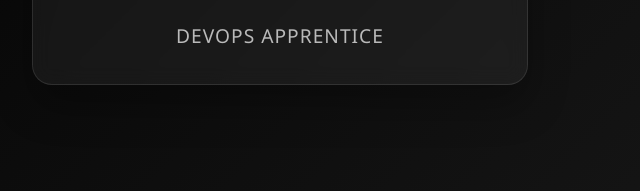
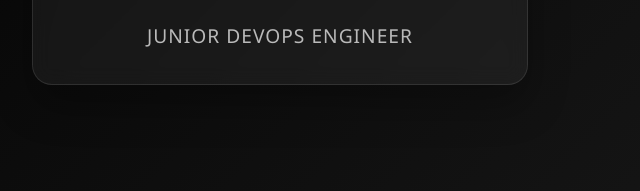
Before and after one commit to orvencasido/proj, a plain HTML site: page index.html in a window 1280 px wide. Shown: the part 420-611 px from the top of the page, 360-1000 px from the left. Drawn offline with Linux system fonts and the light colour scheme.

Commit message:
Pipeline Test

```diff
--- a/index.html
+++ b/index.html
@@ -8,7 +8,7 @@
     <body>
         <div class="container">
             <h1>Orven Casido</h1>
-            <p>DevOps Apprentice</p>
+            <p>Junior DevOps Engineer</p>
         </div>
     </body>
 </html>
```
